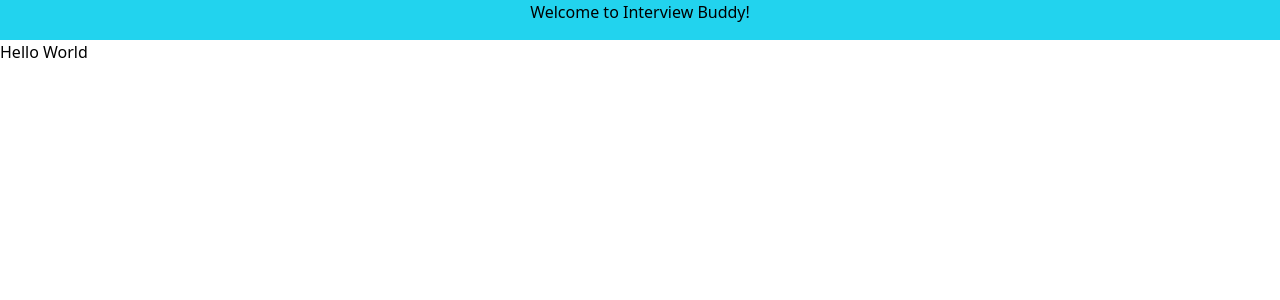
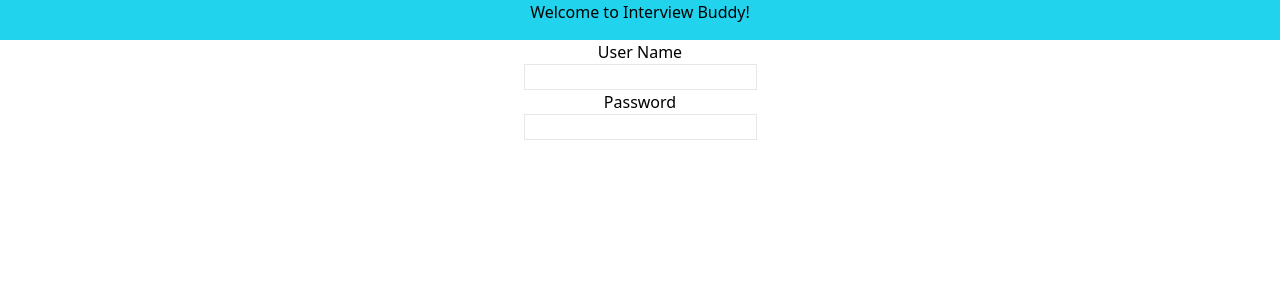
Before and after one commit to Interview-Buddy/interview-buddy-fe, a Next.js app: page / in a window 1280 px wide. Shown: the top 300 px of the page. Built offline with nearby package versions, Linux system fonts and the light colour scheme.

Commit message:
Create control form for user login

```diff
--- a/src/components/login.tsx
+++ b/src/components/login.tsx
@@ -1,9 +1,35 @@
+import { useState } from "react"
 
 
 const Login = () => {
+
+  const [userName, setUserName] = useState('');
+  const [password, setPassword] = useState('');
+
   return (
-    <div>Hello World</div>
+    <form className="flex flex-col items-center">
+      <div className="flex flex-col items-center">
+        <label htmlFor="userName">User Name</label>
+        <input
+          id="userName"
+          className="border border-black-300"
+          type="text"
+          value={userName}
+          onChange={e => setUserName(e.target.value)}
+        />
+      </div>
+      <div className="flex flex-col items-center">
+        <label htmlFor="password">Password</label>
+        <input
+          id="password"
+          className="border border-black-300"
+          type="password"
+          value={password}
+          onChange={e => setPassword(e.target.value)}
+        />
+      </div>
+    </form>
   )
 }
 
-export default Login
+export default Login;
```
